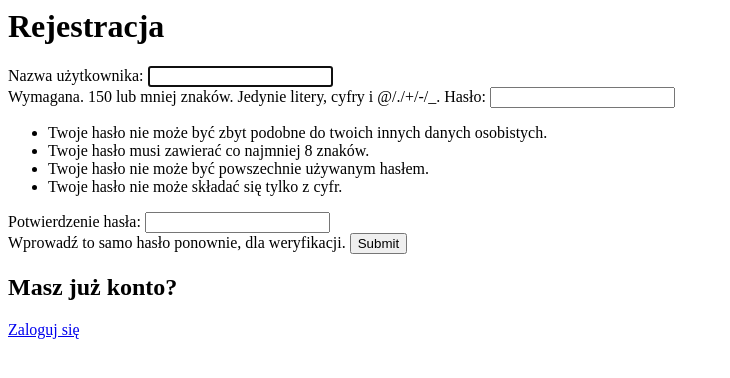
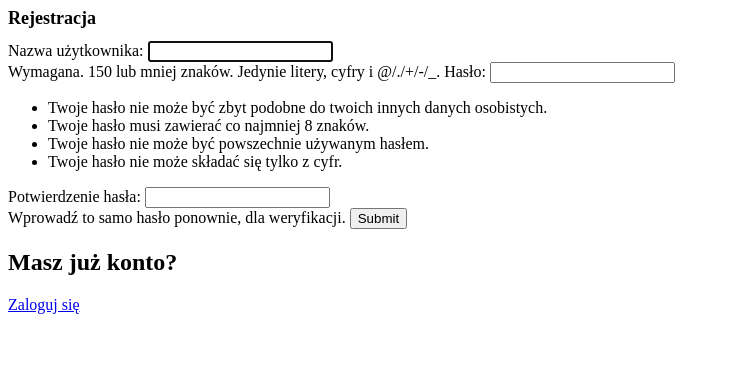
Before and after one commit to dominikstas/SportX, a Django app: page /registration/ in a window 1280 px wide. Shown: the top 378 px of the page, without its empty margins (0-730 px from the left). Run offline with Django 4.2, Linux system fonts and the light colour scheme.

Commit message:
Dodano foldery static do login i regist

```diff
--- a/sportx/index/templates/index/index.html
+++ b/sportx/index/templates/index/index.html
@@ -22,7 +22,7 @@
         <!-- Tutaj możesz dodać więcej sekcji i funkcji, związanych z "kalendarzem sportowym" czy jakkolwiek to nazwiemy -->
 
         <div class="button">
-        <a href="/login">Logowanie</a>
+        <a href="/registration">Logowanie</a>
     </div>
     </main>
 </body>
--- /dev/null
+++ b/sportx/login/static/login/styles.css
@@ -0,0 +1,3 @@
+h1 {
+    font-size: large;
+}
--- a/sportx/login/templates/login/login.html
+++ b/sportx/login/templates/login/login.html
@@ -1 +1,4 @@
+{% load static %}
+<link rel="stylesheet" href="{% static 'login/styles.css' %}">
+
 <h1>logowanie</h1>
--- /dev/null
+++ b/sportx/regist/static/regist/styles.css
@@ -0,0 +1,3 @@
+h1 {
+    font-size: large;
+}
--- a/sportx/regist/templates/regist/regist.html
+++ b/sportx/regist/templates/regist/regist.html
@@ -1,3 +1,5 @@
+{% load static %}
+<link rel="stylesheet" href="{% static 'regist/styles.css' %}">
 <h1> Rejestracja </h1>
 
 <form method="POST" action="">
--- a/zmiany.txt
+++ b/zmiany.txt
@@ -1,5 +1,6 @@
 08.09.2023
 -Dodano folder static (na pliki css), skonfigurowano index styles.css
 -Zmiana języka i czasu strony
--skonfigurowano odnośnik do strony logowania
--utworzono stronę i formularz rejestracji
+-Skonfigurowano odnośnik do strony logowania
+-Utworzono stronę i formularz rejestracji
+-Dodano foldery static do login i regist
```
